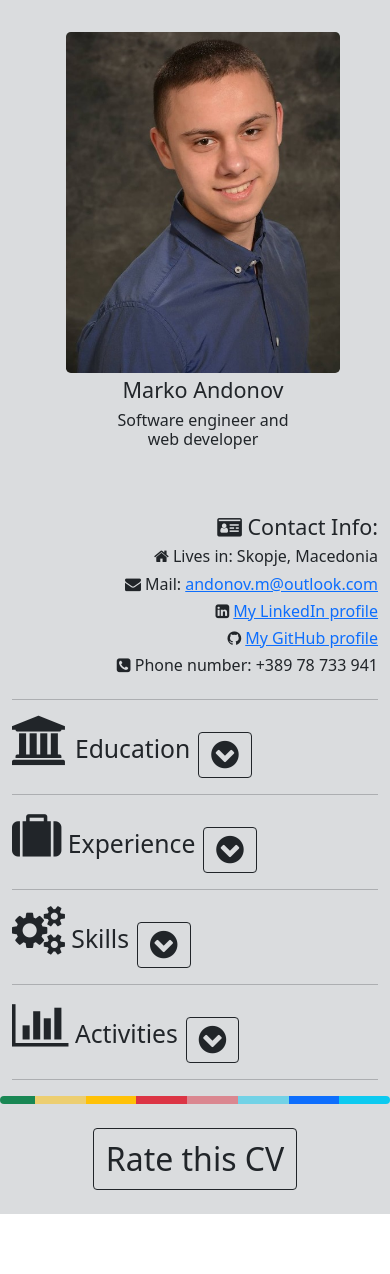
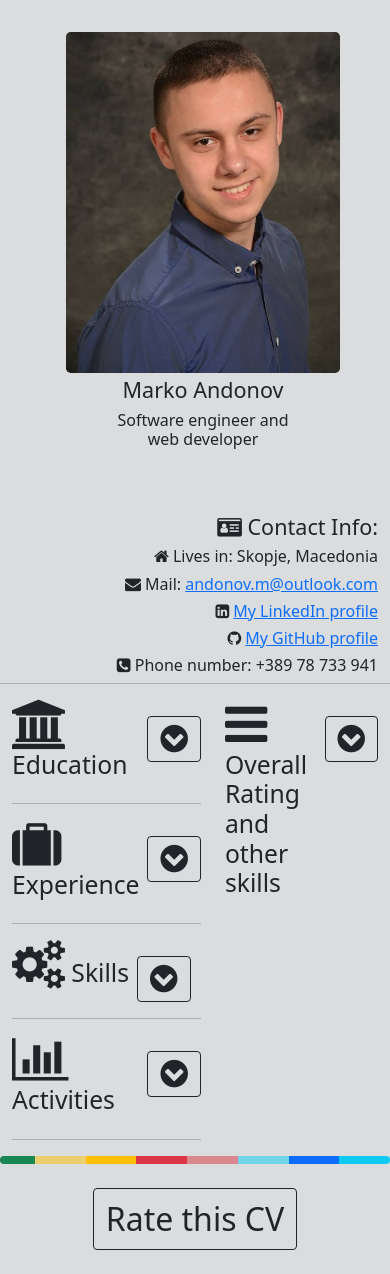
Before and after one commit to Andonov65/portfolio, a Vue app: page / in a window 390 px wide. Before the commit the page ends 1214 px from the top, so only its background shows below. Built offline with nearby package versions, Linux system fonts and the light colour scheme.

Commit message:
overall rating component

```diff
--- /dev/null
+++ b/src/components/OverallRating.vue
@@ -0,0 +1,63 @@
+<template>
+    <section>
+        <div class="row ms-md-5">
+            <div class="ms-md-5">
+                <div class="row ">
+                    <div class="d-flex">
+                        <h2><i class="fa fa-bars fa-2x" aria-hidden="true"></i>  Overall Rating and other skills</h2>
+                        <span>
+                        <i @click="myFunction" class="fa fa-chevron-circle-down fa-2x btn btn-outline-dark ms-2 mt-3" aria-hidden="true"></i>
+                    </span>
+                    </div>
+                </div>
+
+                <div id="hideDivOtherSkill" class="ms-md-5 mt-3 h-25"  style="display: none" >
+                    <ul class="row list-unstyled fs-5 col-11 col-md-5"  >
+                        <li class="col-12"><i class="fa fa-check-circle-o" aria-hidden="true"></i>  Time management</li>
+                        <li class="col-12"><i class="fa fa-check-circle-o" aria-hidden="true"></i>  Communication</li>
+                        <li class="col-12"><i class="fa fa-check-circle-o" aria-hidden="true"></i>  Adaptability</li>
+                        <li class="col-12"><i class="fa fa-check-circle-o" aria-hidden="true"></i>  Problem-solving</li>
+                        <li class="col-12"><i class="fa fa-check-circle-o" aria-hidden="true"></i>  Teamwork</li>
+                        <li class="col-12"><i class="fa fa-check-circle-o" aria-hidden="true"></i>  Creativity</li>
+                        <li class="col-12"><i class="fa fa-check-circle-o" aria-hidden="true"></i>  Patience</li>
+                        <li class="col-12"><i class="fa fa-check-circle-o" aria-hidden="true"></i>  Flexibility</li>
+                        <li class="col-12"><i class="fa fa-check-circle-o" aria-hidden="true"></i>  Attention to detail</li>
+                        <li class="col-12"><i class="fa fa-check-circle-o" aria-hidden="true"></i>  Work ethic</li>
+                    </ul>
+                    <div class="row d-flex flex-row justify-content-center">
+                        <div class="col">
+                            <i class="fa fa-star fa-2x" aria-hidden="true"></i>
+                            <i class="fa fa-star fa-2x" aria-hidden="true"></i>
+                            <i class="fa fa-star fa-2x" aria-hidden="true"></i>
+                            <i class="fa fa-star fa-2x" aria-hidden="true"></i>
+                            <i class="fa fa-star-half-o fa-2x" aria-hidden="true"></i>
+                        </div>
+
+                    </div>
+                </div>
+            </div>
+
+        </div>
+    </section>
+</template>
+
+<script>
+    export default {
+        name: "OverallRating",
+        methods:{
+            myFunction() {
+                let x = document.getElementById("hideDivOtherSkill");
+
+                if (x.style.display === "none") {
+                    x.style.display = "block";
+                } else {
+                    x.style.display = "none";
+                }
+            }
+        }
+    }
+</script>
+
+<style scoped>
+
+</style>
--- a/src/views/HomeView.vue
+++ b/src/views/HomeView.vue
@@ -3,9 +3,10 @@
     <div class="container pt-4">
 
 
-      <div>
+      <div class="row">
         <general-info/>
         <hr/>
+        <div class="col">
           <education/>
           <hr/>
           <experience/>
@@ -14,6 +15,11 @@
           <hr/>
           <activities/>
           <hr/>
+        </div>
+        <div class="col top-50">
+          <overall-rating/>
+        </div>
+
       </div>
 
       <div class="row">
@@ -58,9 +64,10 @@ import Education from "@/components/Education";
 import Experience from "@/components/Experience";
 import Skills from "@/components/Skills";
 import Activities from "@/components/Activities";
+import OverallRating from "@/components/OverallRating";
 export default {
   name: 'Home',
-  components: {Activities, Skills, Experience, Education, GeneralInfo},
+  components: {OverallRating, Activities, Skills, Experience, Education, GeneralInfo},
   data(){
     return{
       likes: 0,
```
Lines whose indentation alone changed are shown as unchanged.
